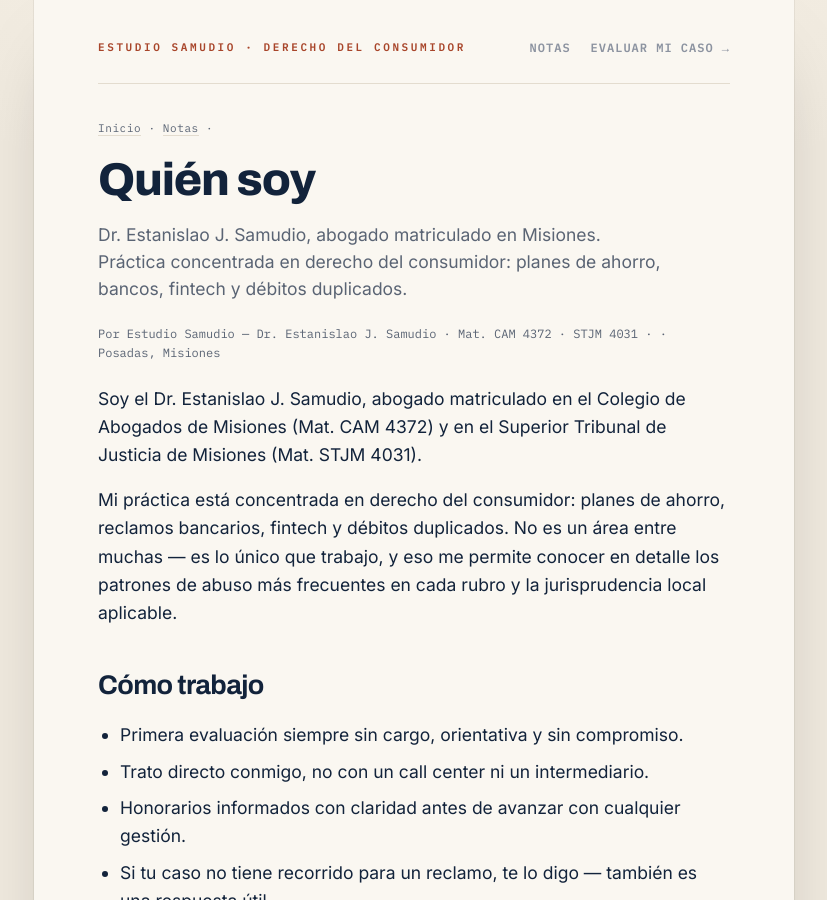
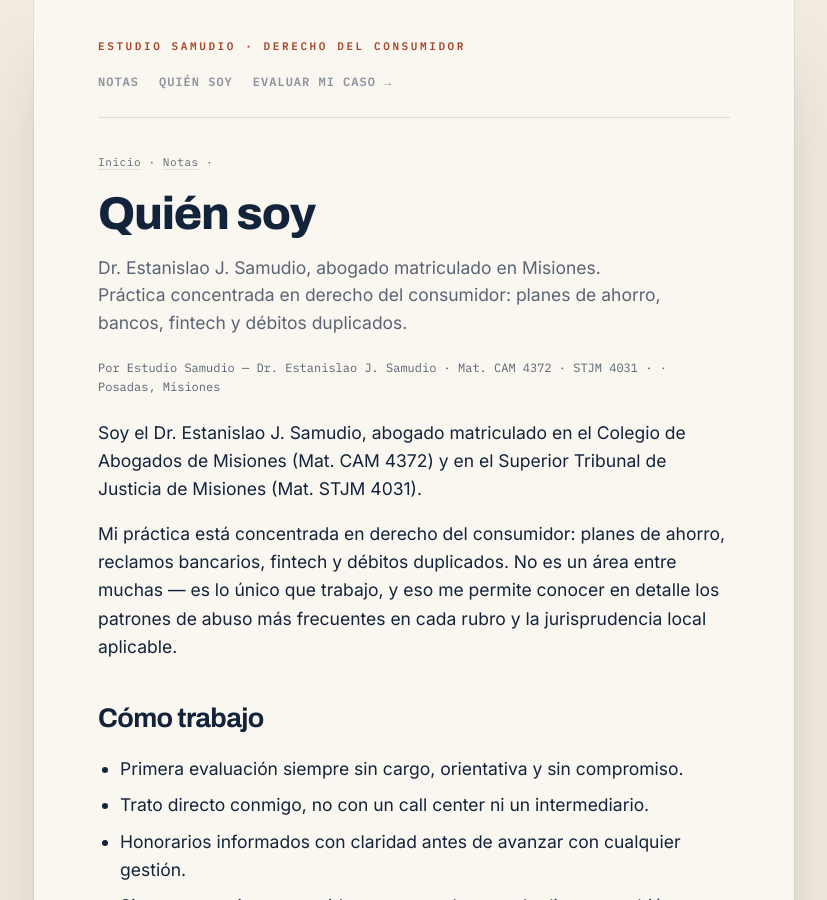
Before and after one commit to drejsamudio-hue/estudio-samudio-landing, a Jekyll site: the page built from quien-soy.md, in a window 1280 px wide and 900 px high. Shown: the whole window, without its empty margins (226-1053 px from the left). Built offline with Jekyll 4.4.1, drawn with Linux system fonts in a browser that asks for light colours.

Commit message:
feat(nav): agrega 'Quién soy' al masthead del layout
Las 16 páginas de contenido ahora muestran Notas | Quién soy | Evaluar
mi caso → en la barra de navegación.

Co-Authored-By: Claude Opus 4.6 <noreply@anthropic.com>

```diff
--- a/_layouts/default.html
+++ b/_layouts/default.html
@@ -102,6 +102,7 @@
   <a class="sello-mini" href="{{ '/notas/' | relative_url }}">Estudio Samudio · Derecho del Consumidor</a>
   <nav class="top">
     <a href="{{ '/notas/' | relative_url }}">Notas</a>
+    <a href="{{ '/quien-soy/' | relative_url }}">Quién soy</a>
     <a href="{{ site.estudio.wizard_url }}?utm_source=notas&amp;utm_medium=nav&amp;utm_campaign={{ page.slug | default: 'listado' }}">Evaluar mi caso →</a>
   </nav>
 </div>
```
